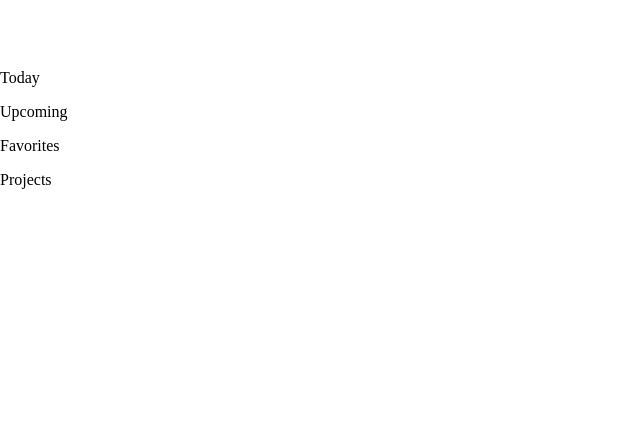
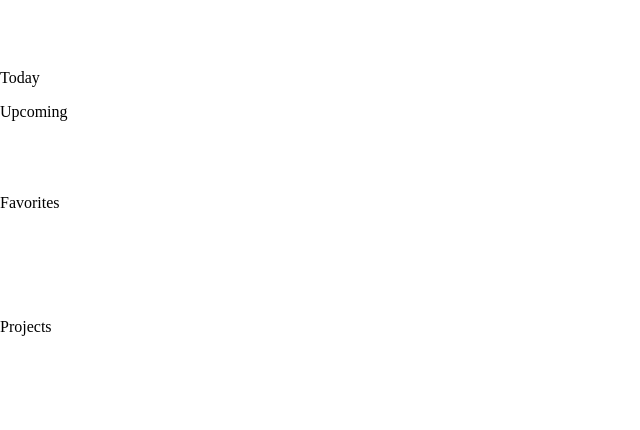
Before and after one commit to un1i1led/todoApp, a website built with webpack: page dist/index.html in a window 1280 px wide. Shown: the whole page, without its empty margins (0-640 px from the left). Built offline with nearby package versions, Linux system fonts and the light colour scheme.

Commit message:
Add grid display to sidebar

```diff
--- a/src/style.css
+++ b/src/style.css
@@ -14,3 +14,8 @@ body {
     display: grid;
     grid-template-columns: 1fr 3fr 0.5fr;
 }
+
+.sidebar {
+    display: grid;
+    grid-template-rows: 1fr 1fr 1fr 3fr;
+}
```
